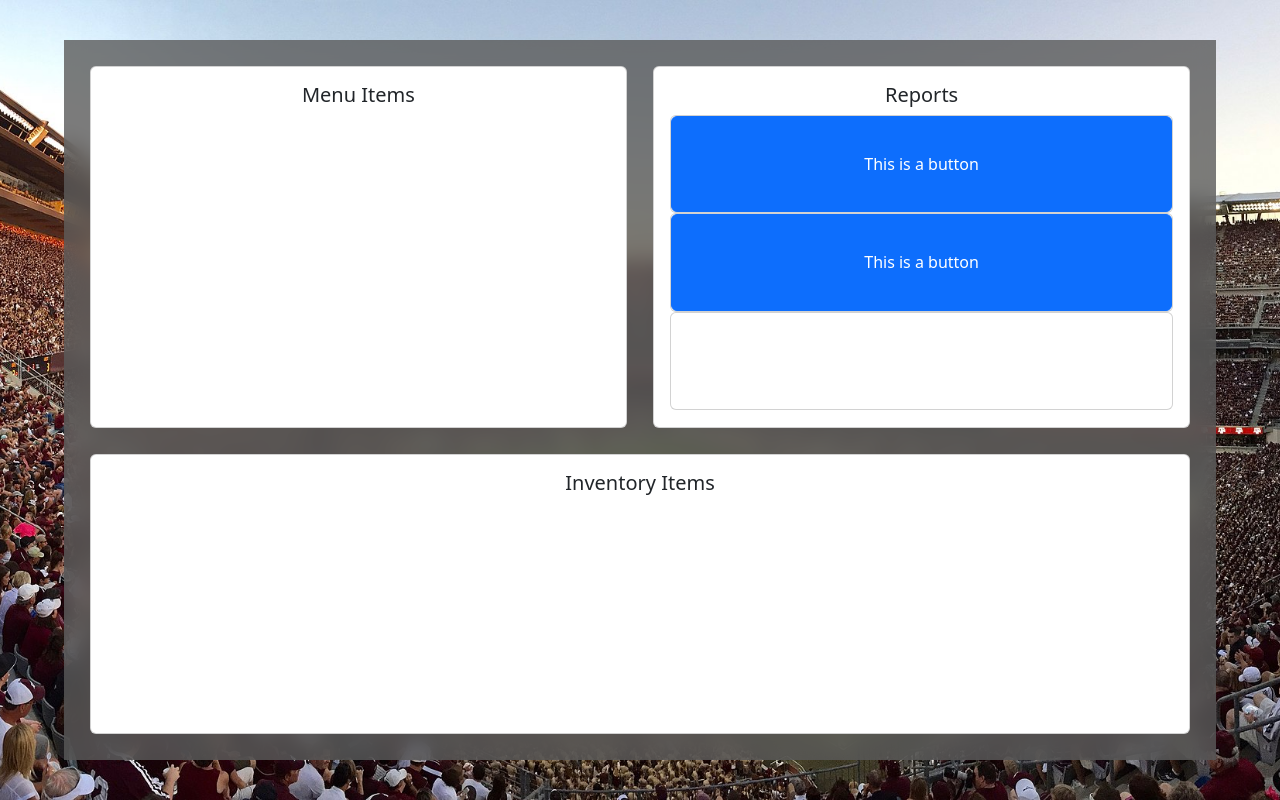
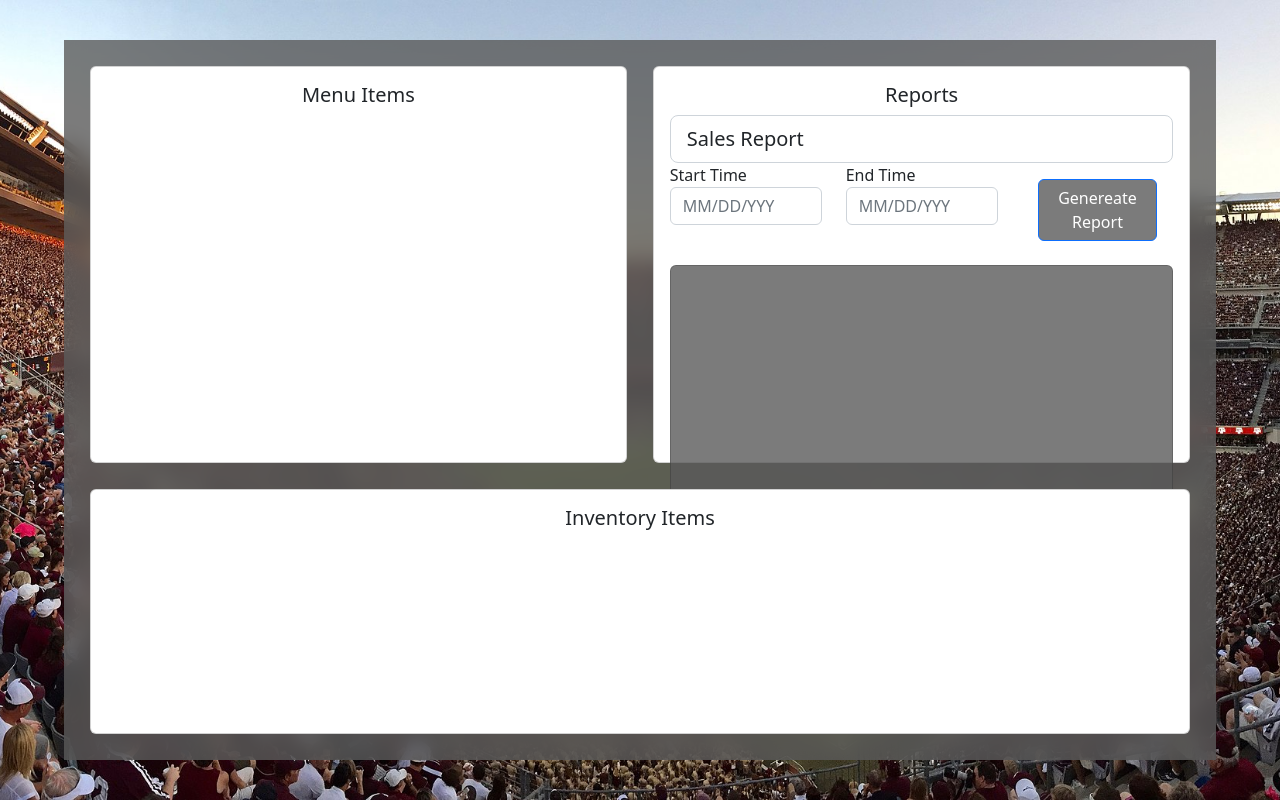
Before and after one commit to CSCE315-F22-Taele/Team-64-Project-3, a React (Create React App) app: page /manager in a window 1280 px wide. Built offline with nearby package versions, Linux system fonts and the light colour scheme.

Commit message:
Manager side has the Reports layout complete.  Dropdown added for reports as well as start time text field, end time text field, and a generate report button

```diff
--- a/src/Pages/manager.js
+++ b/src/Pages/manager.js
@@ -44,12 +44,9 @@ const menuItemsStyle = {
   height: '100%',
 }
 const reportStyle = {
+  position: 'relative',
   width: '100%',
   height: '100%',
-
-  display: 'grid',
-  gridTemplateColumns: 'repeat(1, 1fr)',
-  gap: '2vw',
 }
 const inventoryItemsStyle = {
   width: '100%',
@@ -57,17 +54,10 @@ const inventoryItemsStyle = {
   gridColumn: '1/3',
 }
 
-//Report Containers
-const reportContainersStyle = {
+const reportCardInfo = {
   width: '100%',
-  height: '30%',
-  gridColumn: '1',
-}
-
-//Button Style
-const buttonStyle = {
-  width: '100%',
-  height: '100%',
+  height: '70%',
+  backgroundColor: 'rgba(90, 90, 90, .8)',
 }
 
 const Manager = () => {
@@ -86,18 +76,37 @@ const Manager = () => {
 
           <Card style={reportStyle}>
             <Card.Body>
-              <Card.Title style={{textAlign:'center'}}>
+            <Card.Title style={{textAlign:'center'}}>
                 Reports
               </Card.Title>
-              <Card style={reportContainersStyle}>
-                <Button style={buttonStyle}>This is a button</Button>
-              </Card>
-              <Card style={reportContainersStyle}>
-                <Button style={buttonStyle}>This is a button</Button>
-              </Card>
-              <Card style={reportContainersStyle}>
+            <select class="form-control form-control-lg">
+              <option>Sales Report</option>
+              <option>Restock Report</option>
+              <option>Excess Report</option>
+              <option>Combo Report</option>
+            </select>
+            <form>
+              <div class="row">
+                <div class="col">
+                <label for="exampleInputEmail1">Start Time</label>
+                  <input type="text" class="form-control" placeholder="MM/DD/YYY"/>
+                </div>
+                <div class="col">
+                  <label for="exampleInputEmail1">End Time</label>
+                  <input type="text" class="form-control" placeholder="MM/DD/YYY"/>
+                </div>
+                <div class="col">
+                <Card.Body>
+                  <Card.Title style={{textAlign:'center'}}>
+                      <Button style={{backgroundColor: 'rgba(90, 90, 90, .8)'}}>Genereate Report</Button>
+                  </Card.Title>
+                </Card.Body>
+                </div>
+              </div>
+            </form>
+            <Card style={reportCardInfo}>
 
-              </Card>
+            </Card>
             </Card.Body>
           </Card>
 
```
